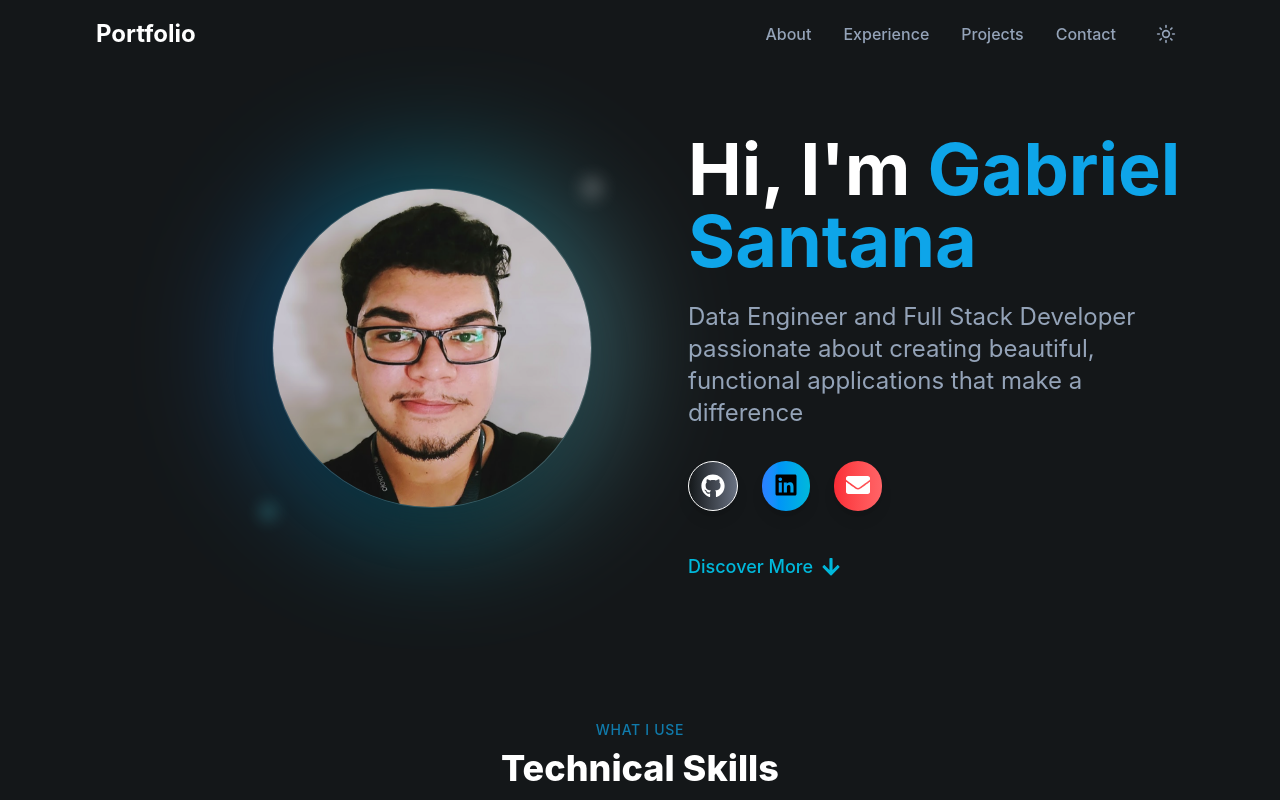
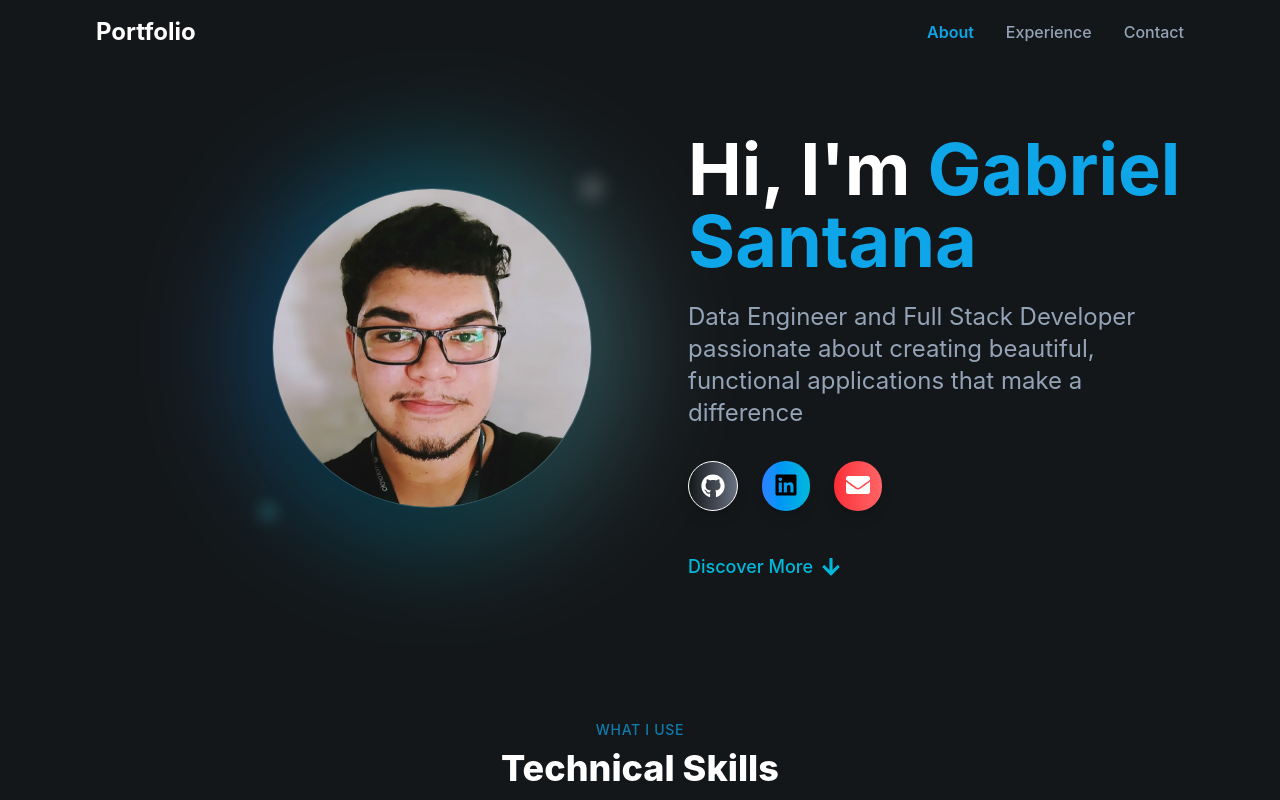
Before and after one commit to oGaabs/portfolio, a Next.js app in the folder portfolio-gabriel/: page / in a window 1280 px wide. Shown: the top 800 px of the page. Built offline with nearby package versions, Linux system fonts and the light colour scheme.

Commit message:
add: colorize the section with blue on scroll

```diff
--- a/portfolio-gabriel/app/components/Navigation.tsx
+++ b/portfolio-gabriel/app/components/Navigation.tsx
@@ -1,5 +1,5 @@
-import React, { useState, useEffect } from 'react';
-import { Menu, X, Moon, Sun } from 'lucide-react';
+import { Menu, Moon, Sun, X } from 'lucide-react';
+import { useEffect, useRef, useState } from 'react';
 import { useTheme } from './ThemeProvider';
 
 
@@ -7,6 +7,9 @@ const Navigation = () => {
   const [isScrolled, setIsScrolled] = useState(false);
   const [isMobileMenuOpen, setIsMobileMenuOpen] = useState(false);
   const { theme, toggleTheme } = useTheme();
+  const [activeSection, setActiveSection] = useState<string | null>(null);
+  const observerRef = useRef<IntersectionObserver | null>(null);
+  const sections = ['about', 'experience', 'contact'];
 
   useEffect(() => {
     const handleScroll = () => {
@@ -14,6 +17,23 @@ const Navigation = () => {
     };
     window.addEventListener('scroll', handleScroll);
     return () => window.removeEventListener('scroll', handleScroll);
+  }, []);
+
+  useEffect(() => {
+    const opts = { root: null, rootMargin: '0px', threshold: [0.2, 0.5, 0.8] };
+    const observer = new IntersectionObserver((entries) => {
+      entries.forEach((entry) => {
+        if (entry.isIntersecting) setActiveSection(entry.target.id || null);
+      });
+    }, opts);
+    observerRef.current = observer;
+    sections.forEach((id) => {
+      const el = document.getElementById(id);
+      if (el) observer.observe(el);
+    });
+    return () => {
+      observer.disconnect();
+    };
   }, []);
 
   const scrollToSection = (sectionId: string) => {
@@ -31,28 +51,29 @@ const Navigation = () => {
       <div className="max-w-6xl mx-auto px-4 sm:px-6 lg:px-8">
         <div className="flex justify-between items-center py-4">
           <div className="text-2xl font-bold text-foreground">
-            Portfolio
+            <button onClick={() => scrollToSection('about')} className="focus:outline-none">Portfolio</button>
           </div>
 
           {/* Desktop Menu */}
           <div className="hidden md:flex items-center space-x-8">
-            {['about', 'experience', 'projects', 'contact'].map((item) => (
+            {['about', 'experience', 'contact'].map((item) => (
               <button
                 key={item}
                 onClick={() => scrollToSection(item)}
-                className="text-muted-foreground hover:text-primary capitalize transition-colors duration-200 font-medium"
+                className={`text-muted-foreground hover:text-primary capitalize transition-colors duration-200 font-medium ${activeSection === item ? 'text-primary font-semibold' : ''}`}
+                aria-current={activeSection === item ? 'page' : undefined}
               >
                 {item}
               </button>
             ))}
 
-            {/* Theme Toggle */}
+            {/* Theme Toggle
             <button
               onClick={toggleTheme}
               className="p-2 text-muted-foreground hover:text-primary transition-colors duration-200"
             >
               {theme === 'light' ? <Moon size={20} /> : <Sun size={20} />}
-            </button>
+            </button> */}
           </div>
 
           {/* Mobile Menu Button */}
@@ -76,7 +97,7 @@ const Navigation = () => {
         {isMobileMenuOpen && (
           <div className="md:hidden bg-background border-t border-border">
             <div className="py-4 space-y-4">
-              {['home', 'about', 'experience', 'robot', 'projects', 'contact'].map((item) => (
+              {['about', 'experience', 'contact'].map((item) => (
                 <button
                   key={item}
                   onClick={() => scrollToSection(item)}
```
